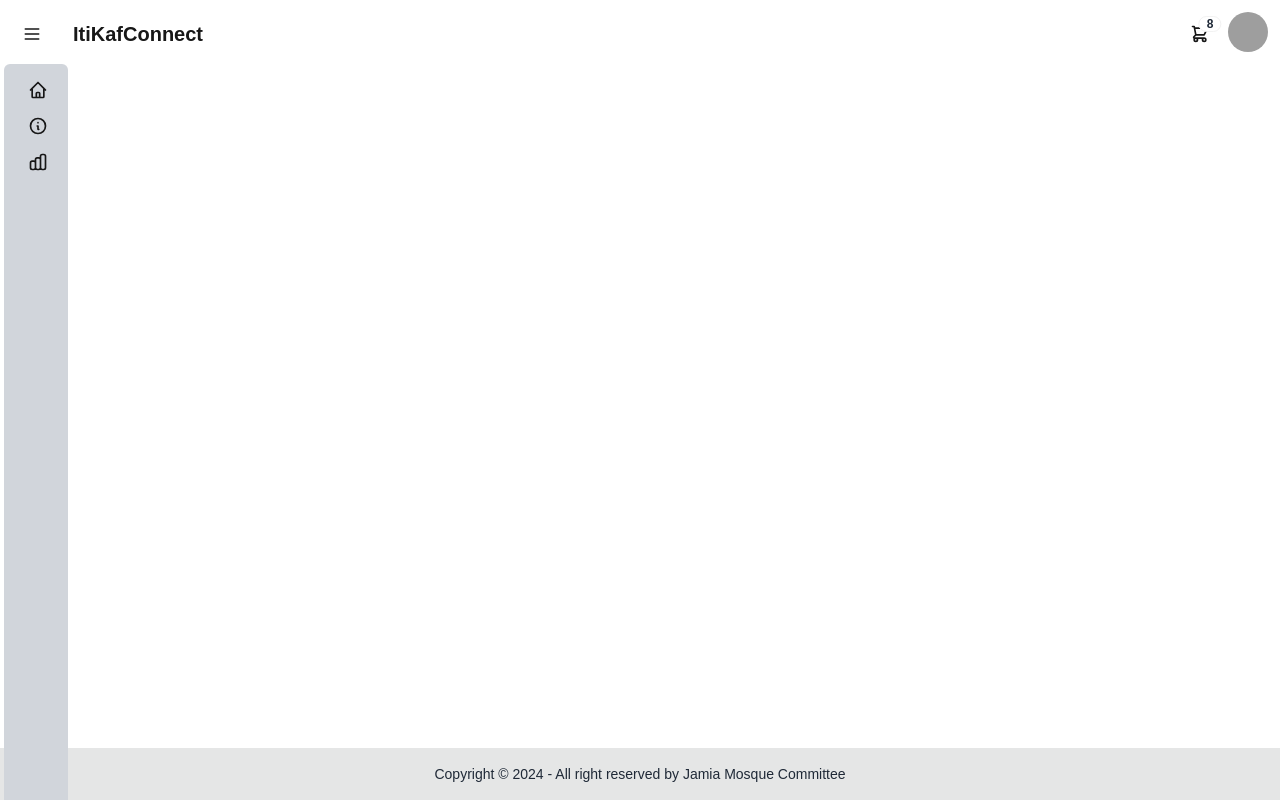
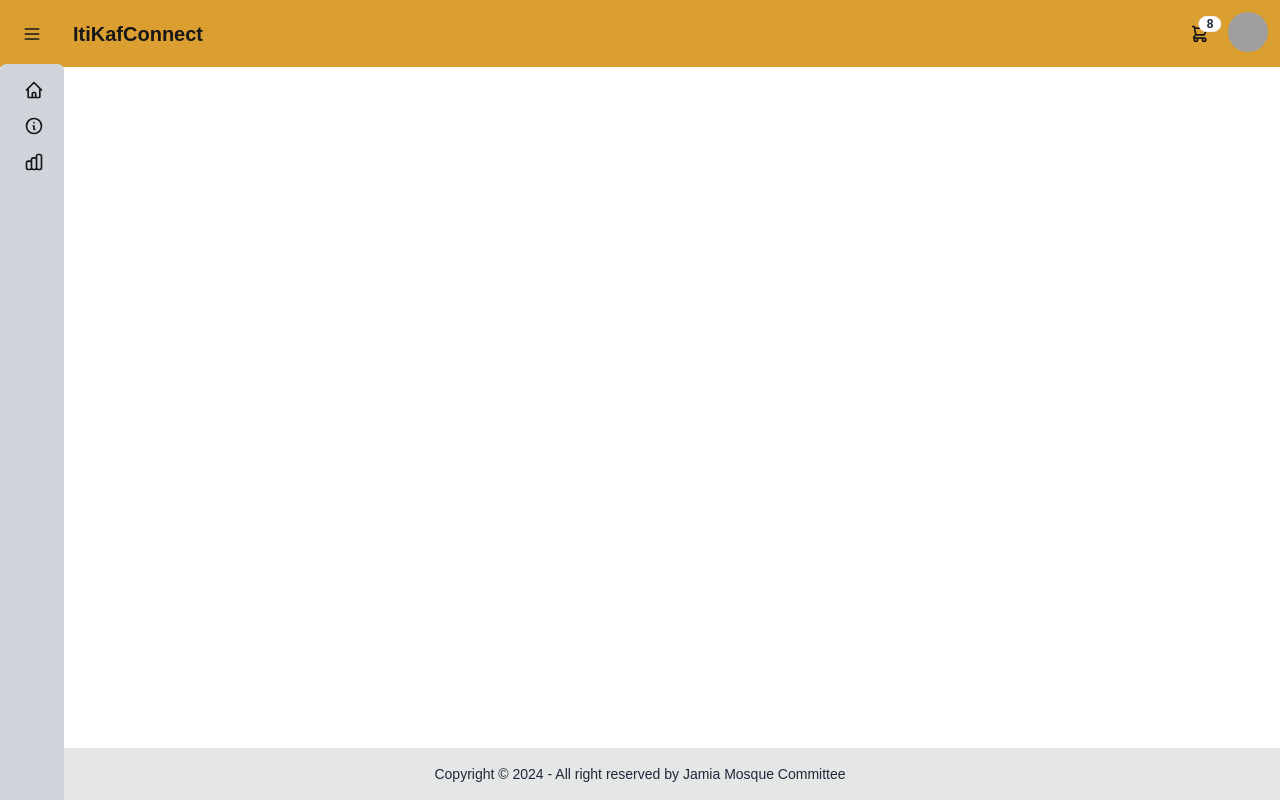
Before and after one commit to AbuArwa001/itikafconnect, a Next.js app: page / in a window 1280 px wide. Built offline with nearby package versions, Linux system fonts and the light colour scheme; grey boxes are pictures that could not be loaded.

Commit message:
Update project name to ItikafConnect

```diff
--- /dev/null
+++ b/app/components/layout/card/Card.tsx
@@ -0,0 +1,23 @@
+import Image from "next/image";
+
+function Card() {
+  return (
+    <div className="card bg-base-100 w-96 shadow-xl">
+      <figure>
+        <Image
+          src="https://img.daisyui.com/images/stock/photo-1606107557195-0e29a4b5b4aa.webp"
+          alt="Shoes"
+        />
+      </figure>
+      <div className="card-body">
+        <h2 className="card-title">Shoes!</h2>
+        <p>If a dog chews shoes whose shoes does he choose?</p>
+        <div className="card-actions justify-end">
+          <button className="btn btn-primary">Buy Now</button>
+        </div>
+      </div>
+    </div>
+  );
+}
+
+export default Card;
--- /dev/null
+++ b/app/components/layout/navbar/Navbar.module.css
@@ -0,0 +1,3 @@
+.bgColor {
+    background-color: #DB9E30;
+}
--- a/app/components/layout/navbar/Navbar.tsx
+++ b/app/components/layout/navbar/Navbar.tsx
@@ -3,6 +3,7 @@ import Link from "next/link";
 import React, { useState } from "react";
 import Image from "next/image";
 import Sidebar from "../sidebar/Sidebar"; // Import Sidebar component
+import style from "./Navbar.module.css";
 
 function Navbar() {
   const [isSidebarExpanded, setIsSidebarExpanded] = useState(false);
@@ -14,7 +15,7 @@ function Navbar() {
   return (
     <>
       {/* Navbar */}
-      <div className="navbar bg-base-100">
+      <div className={`${style.bgColor} navbar bg-base-100`}>
         <div className="flex-none">
           <button className="btn btn-square btn-ghost" onClick={toggleSidebar}>
             <svg
--- a/app/components/layout/sidebar/Sidebar.tsx
+++ b/app/components/layout/sidebar/Sidebar.tsx
@@ -8,7 +8,7 @@ interface SidebarProps {
 function Sidebar({ isExpanded }: SidebarProps) {
   return (
     <div
-      className={`h-screen fixed top-16 left-1 bg-gray-300 rounded-md transition-all duration-300 ease-in-out ${
+      className={`h-screen fixed top-16 left-0 bg-gray-300 rounded-md transition-all duration-300 ease-in-out ${
         isExpanded ? "w-32" : "w-16"
       }`}
     >
```
Also changed, not shown: app/Dashboard/page.tsx (renamed from app/home/page.tsx).
